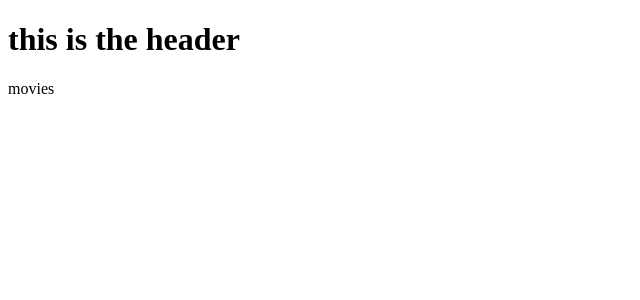
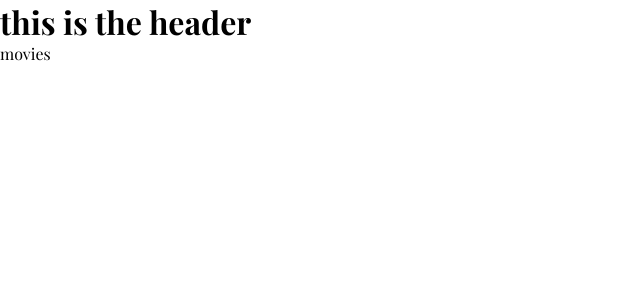
Before and after one commit to CheraHamza/Rent-A-Film, a React (Vite) app: page / in a window 1280 px wide. Shown: the top 300 px of the page, without its empty margins (0-640 px from the left). Built offline with nearby package versions, Linux system fonts and the light colour scheme.

Commit message:
style: add basic global styling

```diff
--- a/src/main.css
+++ b/src/main.css
@@ -0,0 +1,20 @@
+@font-face {
+	font-family: "DM Serif Display";
+	src: url("/Fonts/DMSerifDisplay.ttf") format("truetype");
+}
+@font-face {
+	font-family: "PlayFair Display";
+	src: url("/Fonts/PlayfairDisplay.ttf") format("truetype");
+}
+
+* {
+	font-family: "PlayFair Display";
+	box-sizing: border-box;
+	margin: 0;
+	padding: 0;
+}
+
+#root {
+	width: 100vw;
+	min-height: 100vh;
+}
```
